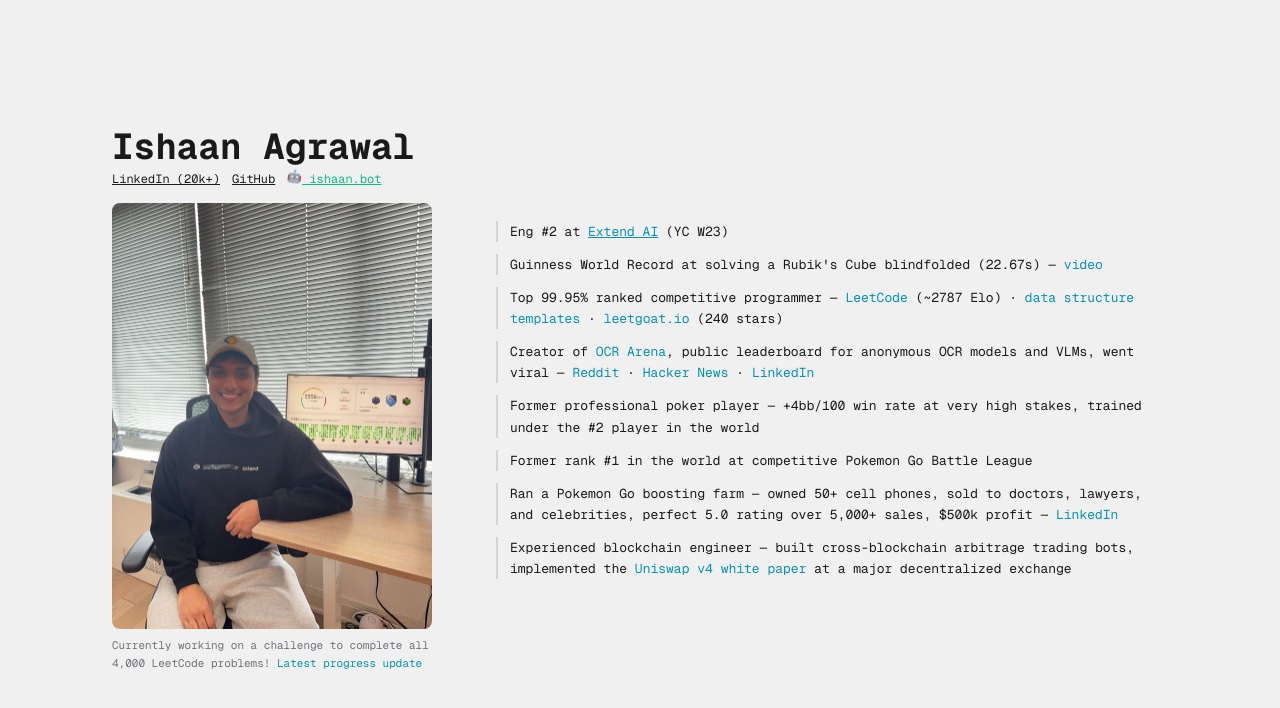
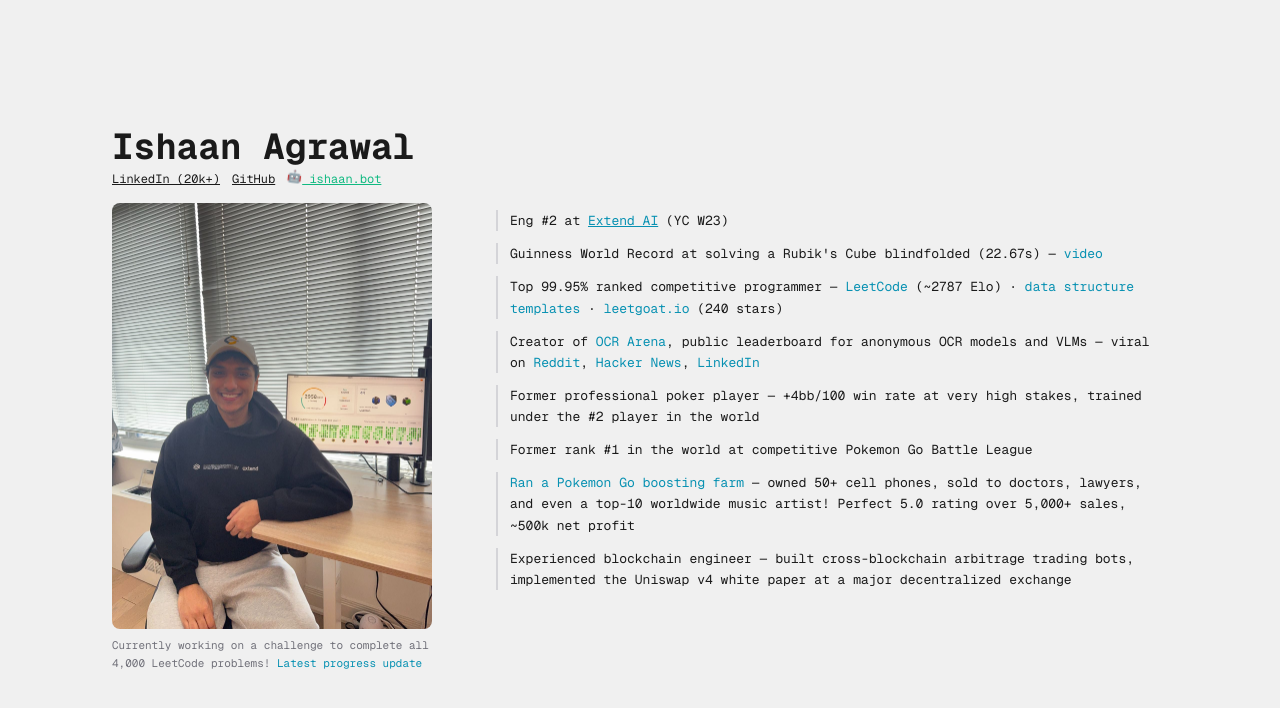
Before and after one commit to ishaanbuildsthings/ishaan.md, a Next.js app in the folder personal/: page / in a window 1280 px wide. Shown: the top 708 px of the page. Built offline with nearby package versions, Linux system fonts and the light colour scheme.

Commit message:
Fix bullet copy: templates URL, viral commas, Pokemon Go link, remove Uniswap link
Co-Authored-By: Claude Opus 4.6 <noreply@anthropic.com>

```diff
--- a/personal/src/components/Sidebar.tsx
+++ b/personal/src/components/Sidebar.tsx
@@ -44,7 +44,7 @@ export default function Sidebar() {
           </a>{" "}
           (~2787 Elo) &middot;{" "}
           <a
-            href="https://github.com/ishaanbuildsthings"
+            href="https://github.com/ishaanbuildsthings/leetcode/tree/main/templates"
             target="_blank"
             rel="noopener noreferrer"
             className="text-cyan hover:underline"
@@ -75,7 +75,7 @@ export default function Sidebar() {
           >
             OCR Arena
           </a>
-          , public leaderboard for anonymous OCR models and VLMs, went viral —{" "}
+          , public leaderboard for anonymous OCR models and VLMs — viral on{" "}
           <a
             href="https://www.reddit.com/r/LocalLLaMA/comments/1p35f2c/i_made_a_free_playground_for_comparing_10_ocr/"
             target="_blank"
@@ -83,8 +83,8 @@ export default function Sidebar() {
             className="text-cyan hover:underline"
           >
             Reddit
-          </a>{" "}
-          &middot;{" "}
+          </a>
+          ,{" "}
           <a
             href="https://news.ycombinator.com/item?id=46006104"
             target="_blank"
@@ -92,8 +92,8 @@ export default function Sidebar() {
             className="text-cyan hover:underline"
           >
             Hacker News
-          </a>{" "}
-          &middot;{" "}
+          </a>
+          ,{" "}
           <a
             href="https://www.linkedin.com/posts/ishaan-agrawal_i-just-built-ocr-arena-from-scratch-its-activity-7397697481938980864-5tAq"
             target="_blank"
@@ -120,33 +120,25 @@ export default function Sidebar() {
 
       <div className="border-l-2 border-border pl-3">
         <p className="text-[13px] text-foreground leading-relaxed">
-          Ran a Pokemon Go boosting farm — owned 50+ cell phones, sold to
-          doctors, lawyers, and celebrities, perfect 5.0 rating over 5,000+
-          sales, $500k profit —{" "}
           <a
             href="https://www.linkedin.com/posts/ishaan-agrawal_i-used-to-boost-pokemon-go-accounts-for-a-activity-7388631643449778176-puxf"
             target="_blank"
             rel="noopener noreferrer"
             className="text-cyan hover:underline"
           >
-            LinkedIn
-          </a>
+            Ran a Pokemon Go boosting farm
+          </a>{" "}
+          — owned 50+ cell phones, sold to doctors, lawyers, and even a
+          top-10 worldwide music artist! Perfect 5.0 rating over 5,000+
+          sales, ~500k net profit
         </p>
       </div>
 
       <div className="border-l-2 border-border pl-3">
         <p className="text-[13px] text-foreground leading-relaxed">
           Experienced blockchain engineer — built cross-blockchain arbitrage
-          trading bots, implemented the{" "}
-          <a
-            href="https://github.com/Uniswap/v4-core/blob/main/docs/whitepaper-v4.pdf"
-            target="_blank"
-            rel="noopener noreferrer"
-            className="text-cyan hover:underline"
-          >
-            Uniswap v4 white paper
-          </a>{" "}
-          at a major decentralized exchange
+          trading bots, implemented the Uniswap v4 white paper at a major
+          decentralized exchange
         </p>
       </div>
     </div>
```
